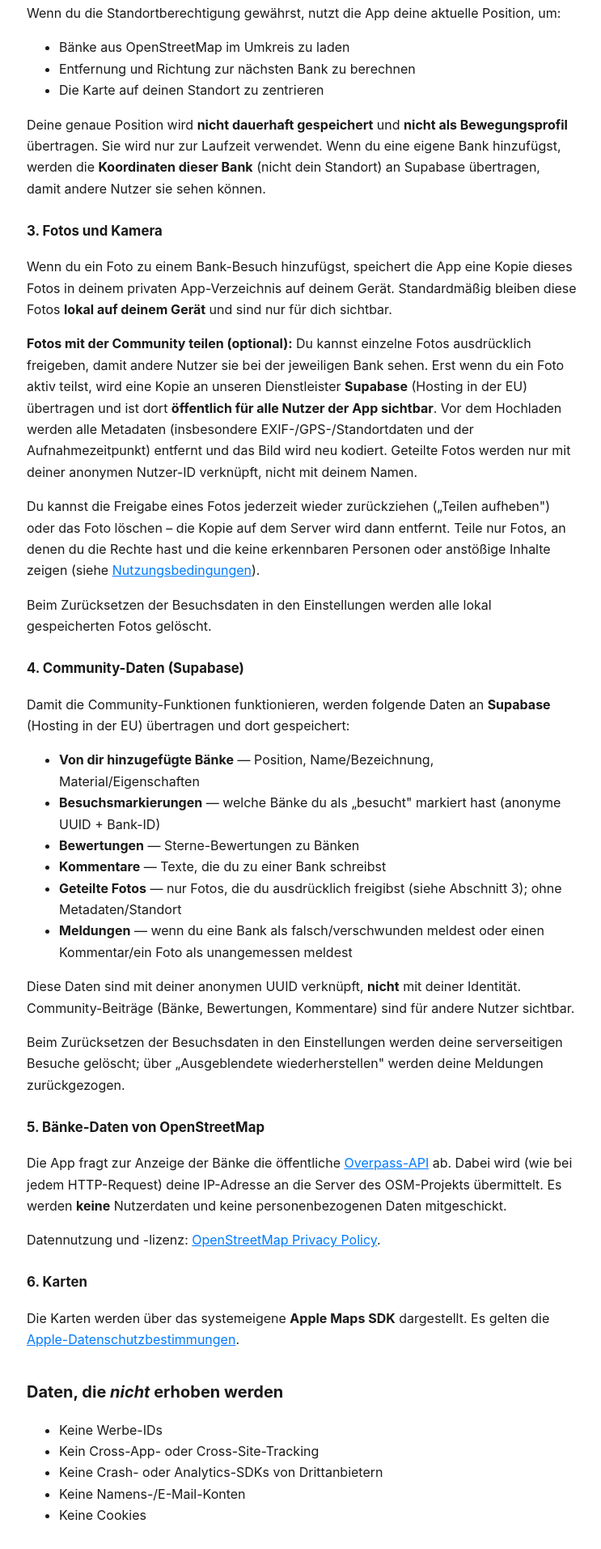
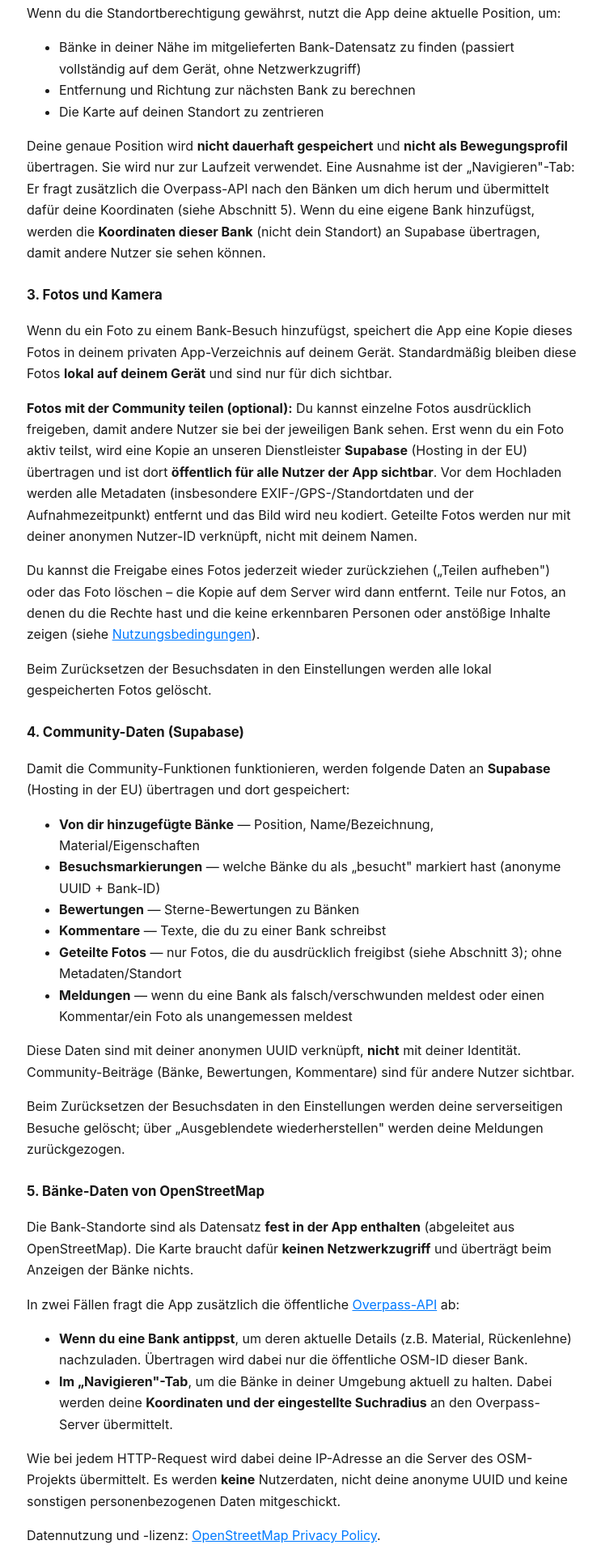
Before and after one commit to mennek94/bank-sammler-site, a plain HTML site: page privacy.html in a window 1280 px wide. Shown: the part 885-2798 px from the top of the page at 81% size, without its empty margins (267-1010 px from the left). Drawn offline with Linux system fonts and the light colour scheme.

Commit message:
Privacy-Policy aktualisieren (Overpass-Nutzung Navigate-Tab, gebündelter Datensatz)

```diff
--- a/privacy.html
+++ b/privacy.html
@@ -38,7 +38,7 @@
 <body>
 
 <h1>Datenschutzerklärung — Bench!</h1>
-<p class="stand">Stand: 14. Juni 2026</p>
+<p class="stand">Stand: 18. August 2026</p>
 
 <p>Diese Datenschutzerklärung beschreibt, welche Daten die App <strong>Bench!</strong> verarbeitet und wie mit ihnen umgegangen wird.</p>
 
@@ -57,11 +57,11 @@ Kontakt: <a href="mailto:info@mm-consulting.work">info@mm-consulting.work</a></p
 <h3>2. Standortdaten (nur Vordergrund)</h3>
 <p>Wenn du die Standortberechtigung gewährst, nutzt die App deine aktuelle Position, um:</p>
 <ul>
-  <li>Bänke aus OpenStreetMap im Umkreis zu laden</li>
+  <li>Bänke in deiner Nähe im mitgelieferten Bank-Datensatz zu finden (passiert vollständig auf dem Gerät, ohne Netzwerkzugriff)</li>
   <li>Entfernung und Richtung zur nächsten Bank zu berechnen</li>
   <li>Die Karte auf deinen Standort zu zentrieren</li>
 </ul>
-<p>Deine genaue Position wird <strong>nicht dauerhaft gespeichert</strong> und <strong>nicht als Bewegungsprofil</strong> übertragen. Sie wird nur zur Laufzeit verwendet. Wenn du eine eigene Bank hinzufügst, werden die <strong>Koordinaten dieser Bank</strong> (nicht dein Standort) an Supabase übertragen, damit andere Nutzer sie sehen können.</p>
+<p>Deine genaue Position wird <strong>nicht dauerhaft gespeichert</strong> und <strong>nicht als Bewegungsprofil</strong> übertragen. Sie wird nur zur Laufzeit verwendet. Eine Ausnahme ist der „Navigieren"-Tab: Er fragt zusätzlich die Overpass-API nach den Bänken um dich herum und übermittelt dafür deine Koordinaten (siehe Abschnitt 5). Wenn du eine eigene Bank hinzufügst, werden die <strong>Koordinaten dieser Bank</strong> (nicht dein Standort) an Supabase übertragen, damit andere Nutzer sie sehen können.</p>
 
 <h3>3. Fotos und Kamera</h3>
 <p>Wenn du ein Foto zu einem Bank-Besuch hinzufügst, speichert die App eine Kopie dieses Fotos in deinem privaten App-Verzeichnis auf deinem Gerät. Standardmäßig bleiben diese Fotos <strong>lokal auf deinem Gerät</strong> und sind nur für dich sichtbar.</p>
@@ -83,7 +83,13 @@ Kontakt: <a href="mailto:info@mm-consulting.work">info@mm-consulting.work</a></p
 <p>Beim Zurücksetzen der Besuchsdaten in den Einstellungen werden deine serverseitigen Besuche gelöscht; über „Ausgeblendete wiederherstellen" werden deine Meldungen zurückgezogen.</p>
 
 <h3>5. Bänke-Daten von OpenStreetMap</h3>
-<p>Die App fragt zur Anzeige der Bänke die öffentliche <a href="https://overpass-api.de/">Overpass-API</a> ab. Dabei wird (wie bei jedem HTTP-Request) deine IP-Adresse an die Server des OSM-Projekts übermittelt. Es werden <strong>keine</strong> Nutzerdaten und keine personenbezogenen Daten mitgeschickt.</p>
+<p>Die Bank-Standorte sind als Datensatz <strong>fest in der App enthalten</strong> (abgeleitet aus OpenStreetMap). Die Karte braucht dafür <strong>keinen Netzwerkzugriff</strong> und überträgt beim Anzeigen der Bänke nichts.</p>
+<p>In zwei Fällen fragt die App zusätzlich die öffentliche <a href="https://overpass-api.de/">Overpass-API</a> ab:</p>
+<ul>
+  <li><strong>Wenn du eine Bank antippst</strong>, um deren aktuelle Details (z.B. Material, Rückenlehne) nachzuladen. Übertragen wird dabei nur die öffentliche OSM-ID dieser Bank.</li>
+  <li><strong>Im „Navigieren"-Tab</strong>, um die Bänke in deiner Umgebung aktuell zu halten. Dabei werden deine <strong>Koordinaten und der eingestellte Suchradius</strong> an den Overpass-Server übermittelt.</li>
+</ul>
+<p>Wie bei jedem HTTP-Request wird dabei deine IP-Adresse an die Server des OSM-Projekts übermittelt. Es werden <strong>keine</strong> Nutzerdaten, nicht deine anonyme UUID und keine sonstigen personenbezogenen Daten mitgeschickt.</p>
 <p>Datennutzung und -lizenz: <a href="https://wiki.osmfoundation.org/wiki/Privacy_Policy">OpenStreetMap Privacy Policy</a>.</p>
 
 <h3>6. Karten</h3>
@@ -110,7 +116,7 @@ Kontakt: <a href="mailto:info@mm-consulting.work">info@mm-consulting.work</a></p
 <table>
   <tr><th>Dienst</th><th>Zweck</th><th>Datenschutz</th></tr>
   <tr><td>Supabase</td><td>Speicherung der Community-Daten</td><td><a href="https://supabase.com/privacy">supabase.com/privacy</a></td></tr>
-  <tr><td>OpenStreetMap / Overpass</td><td>Bank-Standorte (öffentliche Karte)</td><td><a href="https://wiki.osmfoundation.org/wiki/Privacy_Policy">OSMF Privacy Policy</a></td></tr>
+  <tr><td>OpenStreetMap / Overpass</td><td>Details einer angetippten Bank, Umkreissuche im „Navigieren"-Tab</td><td><a href="https://wiki.osmfoundation.org/wiki/Privacy_Policy">OSMF Privacy Policy</a></td></tr>
   <tr><td>Apple Maps</td><td>Kartendarstellung</td><td><a href="https://www.apple.com/legal/privacy/">Apple Privacy</a></td></tr>
 </table>
 
```
